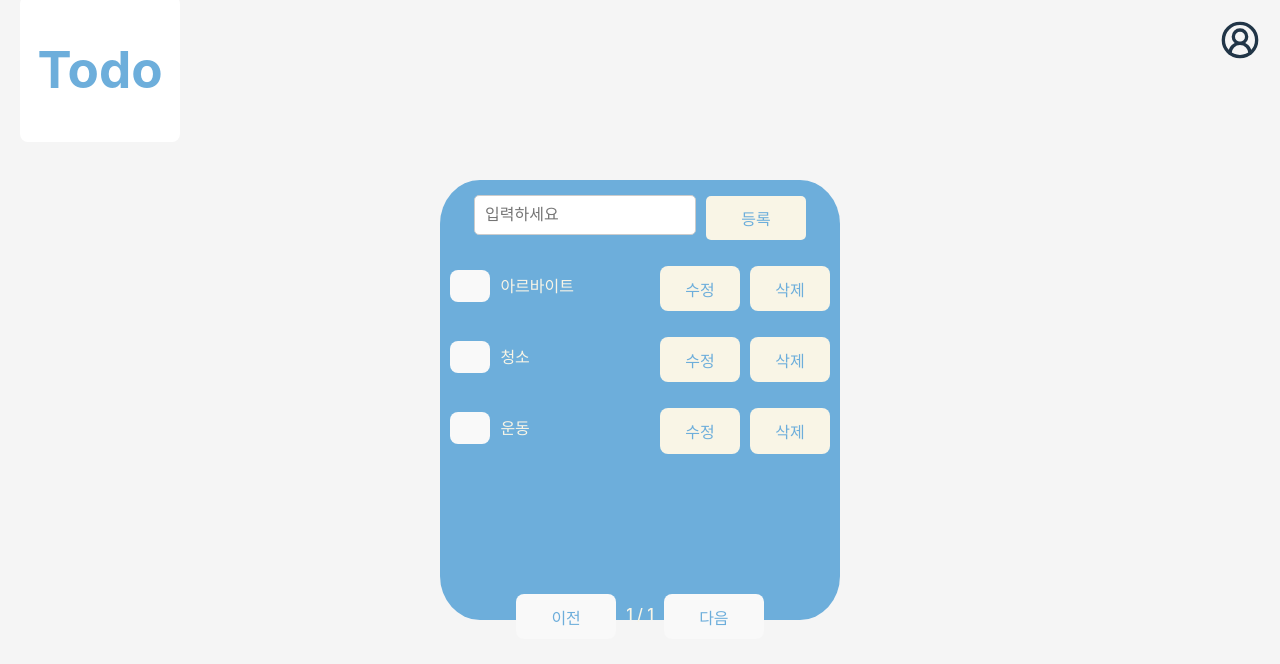
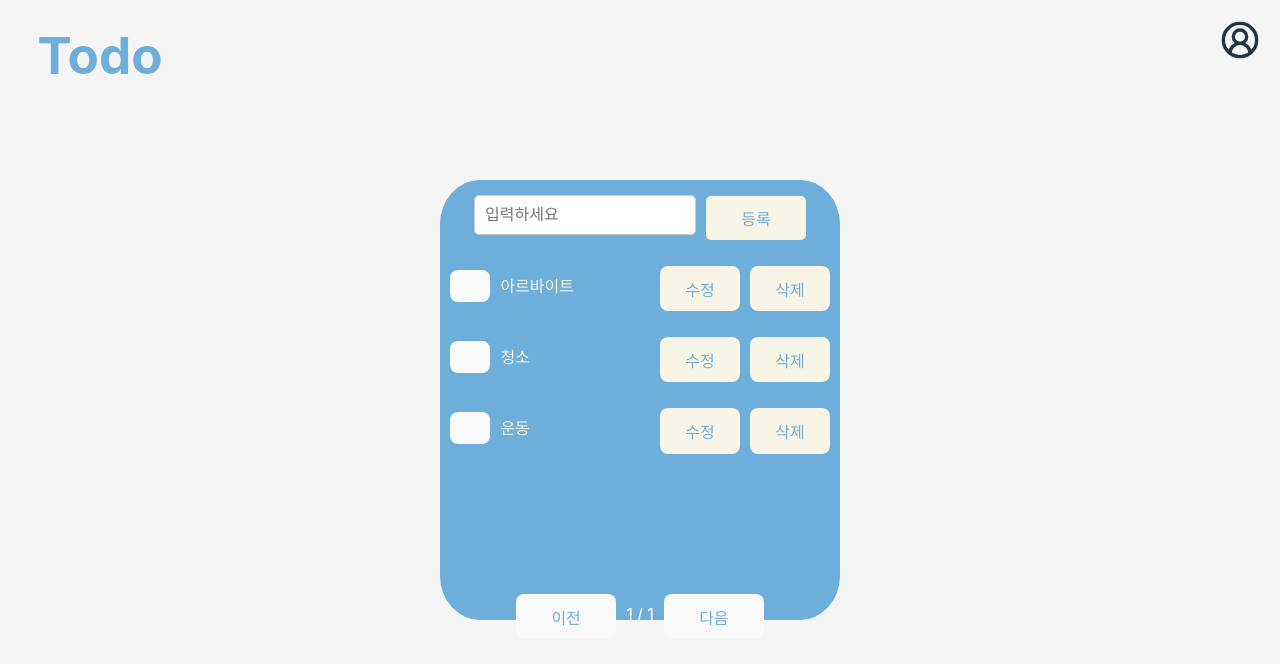
Before and after one commit to suhyeon0111/Typescript_study, a React (Vite) app in the folder myWebPage/client/: page / in a window 1280 px wide. Shown: the top 664 px of the page. Built offline with nearby package versions, Linux system fonts and the light colour scheme; no server answers.

Commit message:
[feat]: 다크모드 적용시 로고버튼 색도 함께 변경

```diff
--- a/myWebPage/client/src/Components/MainPage/Logo.tsx
+++ b/myWebPage/client/src/Components/MainPage/Logo.tsx
@@ -1,11 +1,15 @@
 import React from "react";
 import { useNavigate } from "react-router-dom";
 import styled from "styled-components";
+
 
 export default function Logo() {
     const navigate = useNavigate();
 
     const LogoButton = styled.button`
+        height: 70px;
+        margin-top: 40px;
+        background-color: ${({ theme }) => theme.bgColor};
         color: #6DAEDB;
         position: fixed;  // 화면기준으로 위치 고정
         z-index: 999;  // 다른 요소들 위로 올라오게
@@ -18,7 +22,7 @@ export default function Logo() {
 
 
     return (
-        <LogoButton onClick={handlerClickLogo} style={{ backgroundColor: "#FFFFFF" }}>
+        <LogoButton onClick={handlerClickLogo} >
             <h1>Todo</h1>
         </LogoButton>
     )
```
